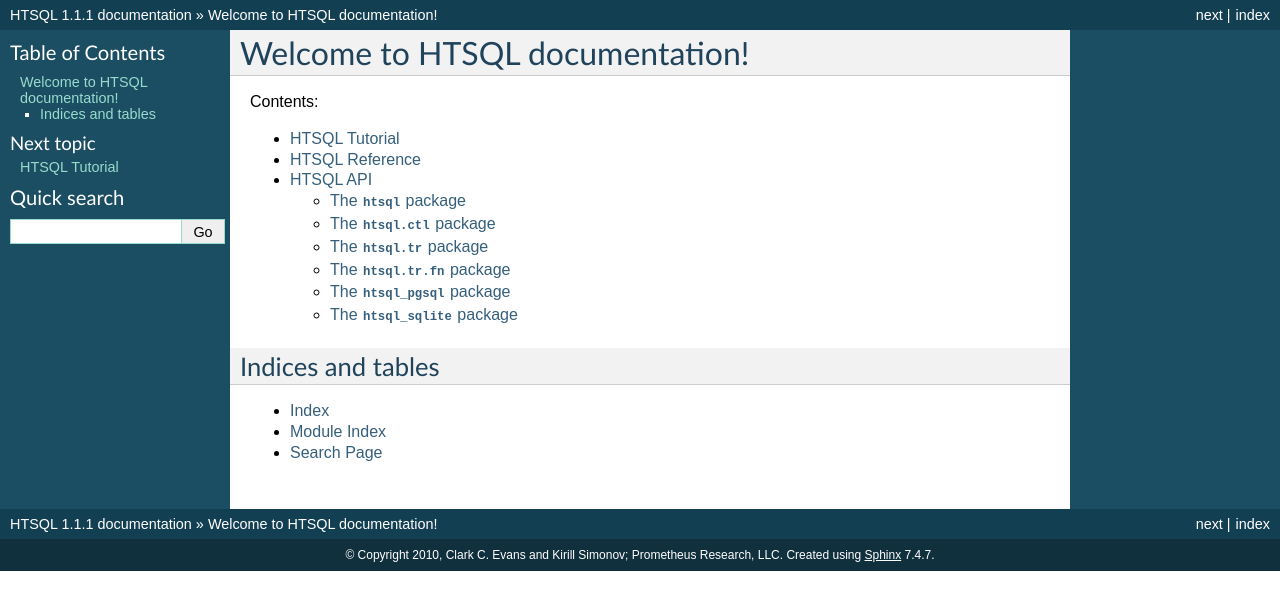
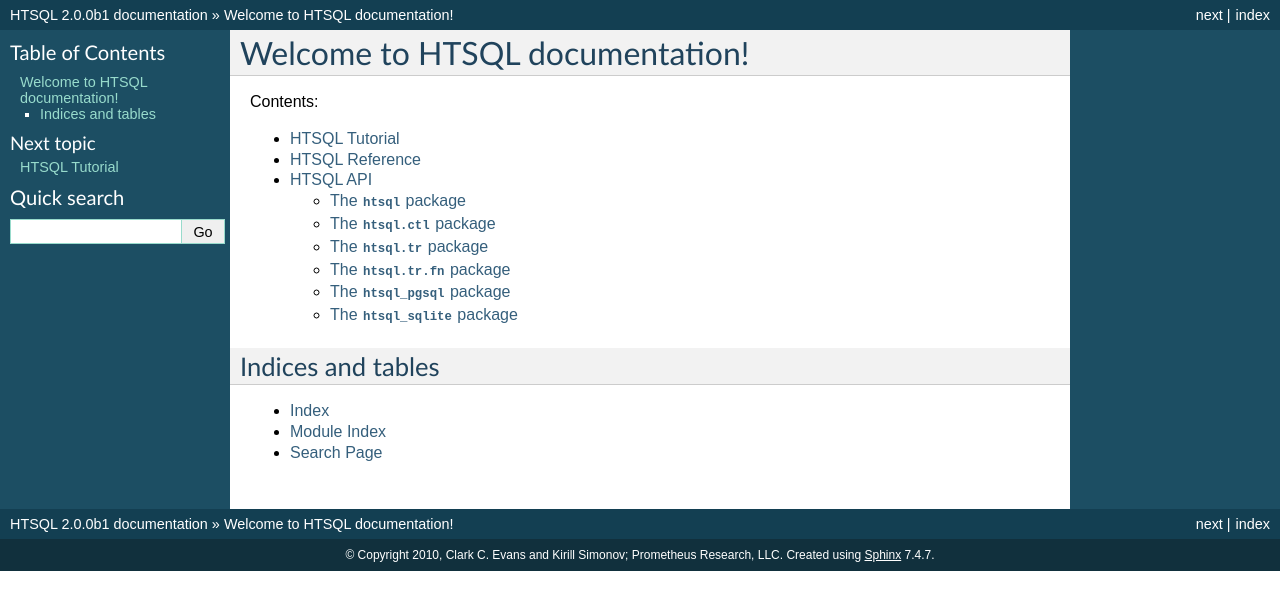
Before and after one commit to prometheusresearch/htsql, a Sphinx documentation site: the page built from doc/index.rst, in a window 1280 px wide. Shown: the top 610 px of the page. Built offline with Sphinx 7.4.7, drawn with Linux system fonts in a browser that asks for light colours.

Commit message:
Updated the version and the release numbers in `doc/conf.py`.

```diff
--- a/doc/conf.py
+++ b/doc/conf.py
@@ -48,9 +48,9 @@
 # built documents.
 #
 # The short X.Y version.
-version = '1.1.1'
+version = '2.0'
 # The full version, including alpha/beta/rc tags.
-release = '1.1.1'
+release = '2.0.0b1'
 
 # The language for content autogenerated by Sphinx. Refer to documentation
 # for a list of supported languages.
--- a/setup.py
+++ b/setup.py
@@ -21,8 +21,9 @@
 NEWS = open(os.path.join(root, 'NEWS')).read()
 
 # The distutils parameters are defined here.  Do not forget to update
-# the `__version__` attribute in `src/htsql/__init__.py` whenever the
-# `VERSION` parameter is updated here.
+# the `__version__` attribute in `src/htsql/__init__.py` and `version`
+# and `release` attributes in `doc/conf.py` any time the `VERSION`
+# parameter is updated here.
 
 NAME = "HTSQL"
 VERSION = "2.0.0b1"
```
